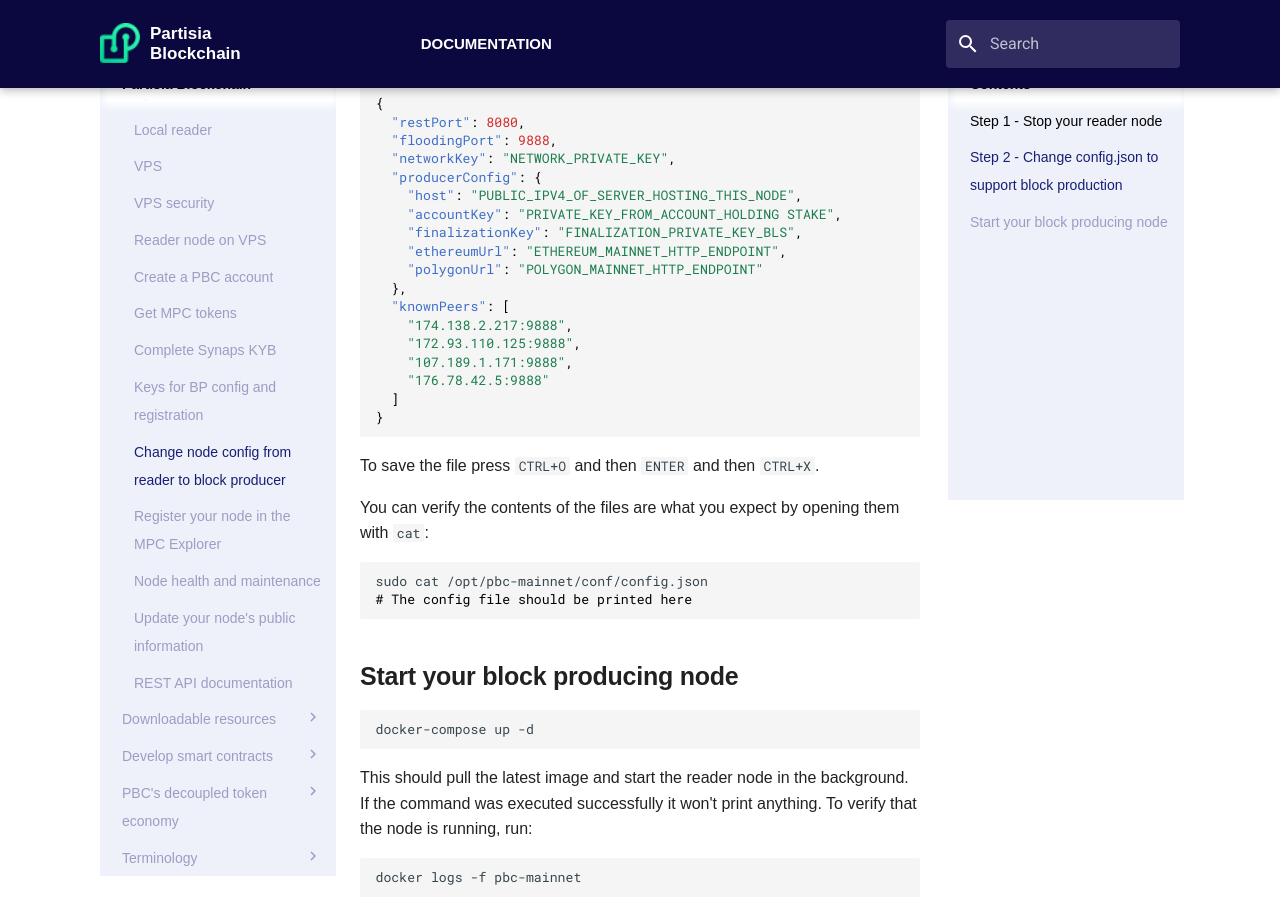
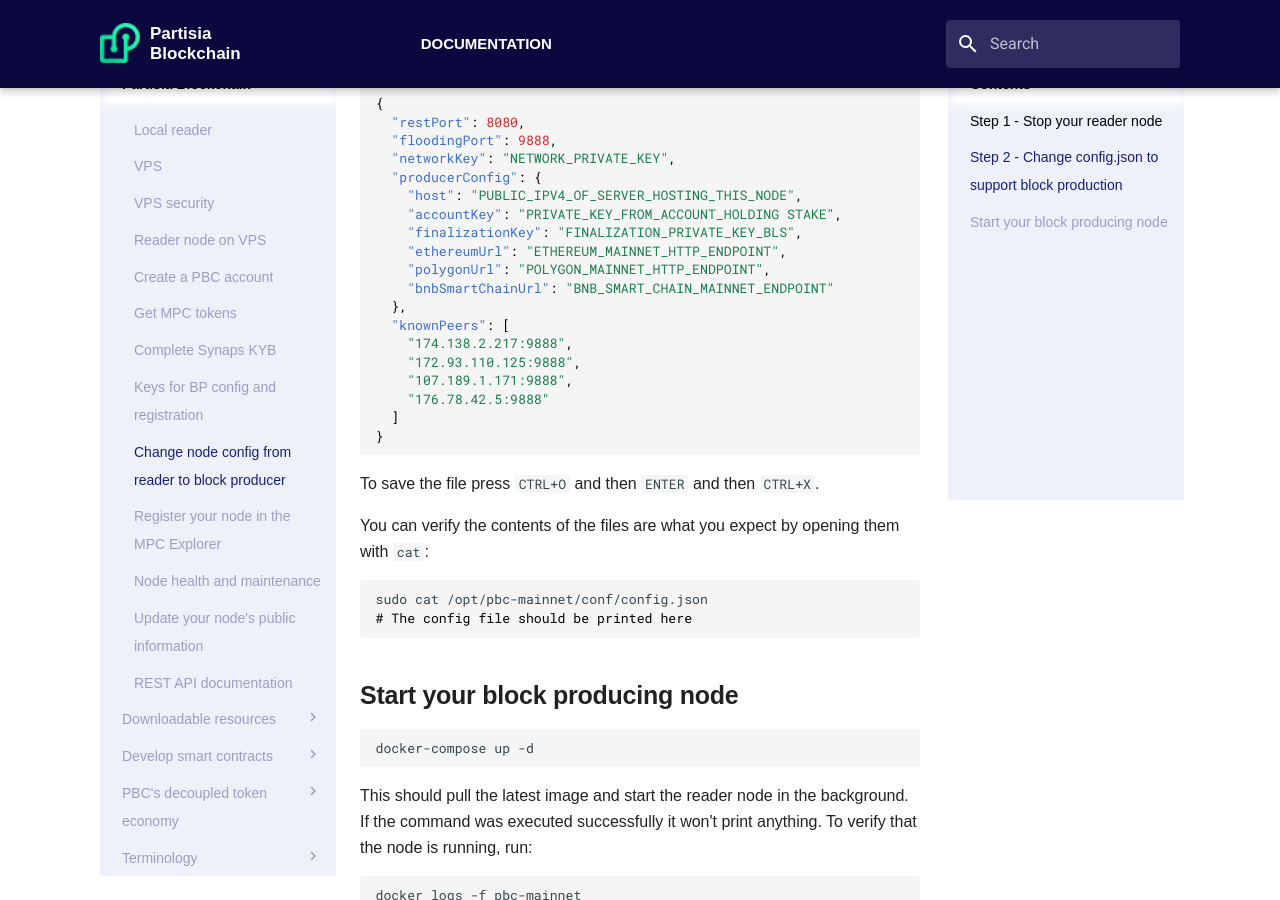
Before and after one commit to 0xSero/partisia-docs, an MkDocs documentation site: the page built from docs/operator-10-bp.md, in a window 1280 px wide and 900 px high, scrolled down 1066 px. Built offline with MkDocs 1.6.1 and Material for MkDocs 9.7.7, drawn with Linux system fonts in a browser that asks for light colours; some web fonts are replaced; a script that is not in the unit is left out.

```diff
--- a/docs/operator-10-bp.md
+++ b/docs/operator-10-bp.md
@@ -45,7 +45,8 @@
     "accountKey": "PRIVATE_KEY_FROM_ACCOUNT_HOLDING STAKE",
     "finalizationKey": "FINALIZATION_PRIVATE_KEY_BLS",
     "ethereumUrl": "ETHEREUM_MAINNET_HTTP_ENDPOINT",
-    "polygonUrl": "POLYGON_MAINNET_HTTP_ENDPOINT"
+    "polygonUrl": "POLYGON_MAINNET_HTTP_ENDPOINT",
+    "bnbSmartChainUrl": "BNB_SMART_CHAIN_MAINNET_ENDPOINT"
   },
   "knownPeers": [
     "174.138.2.217:9888",
```
